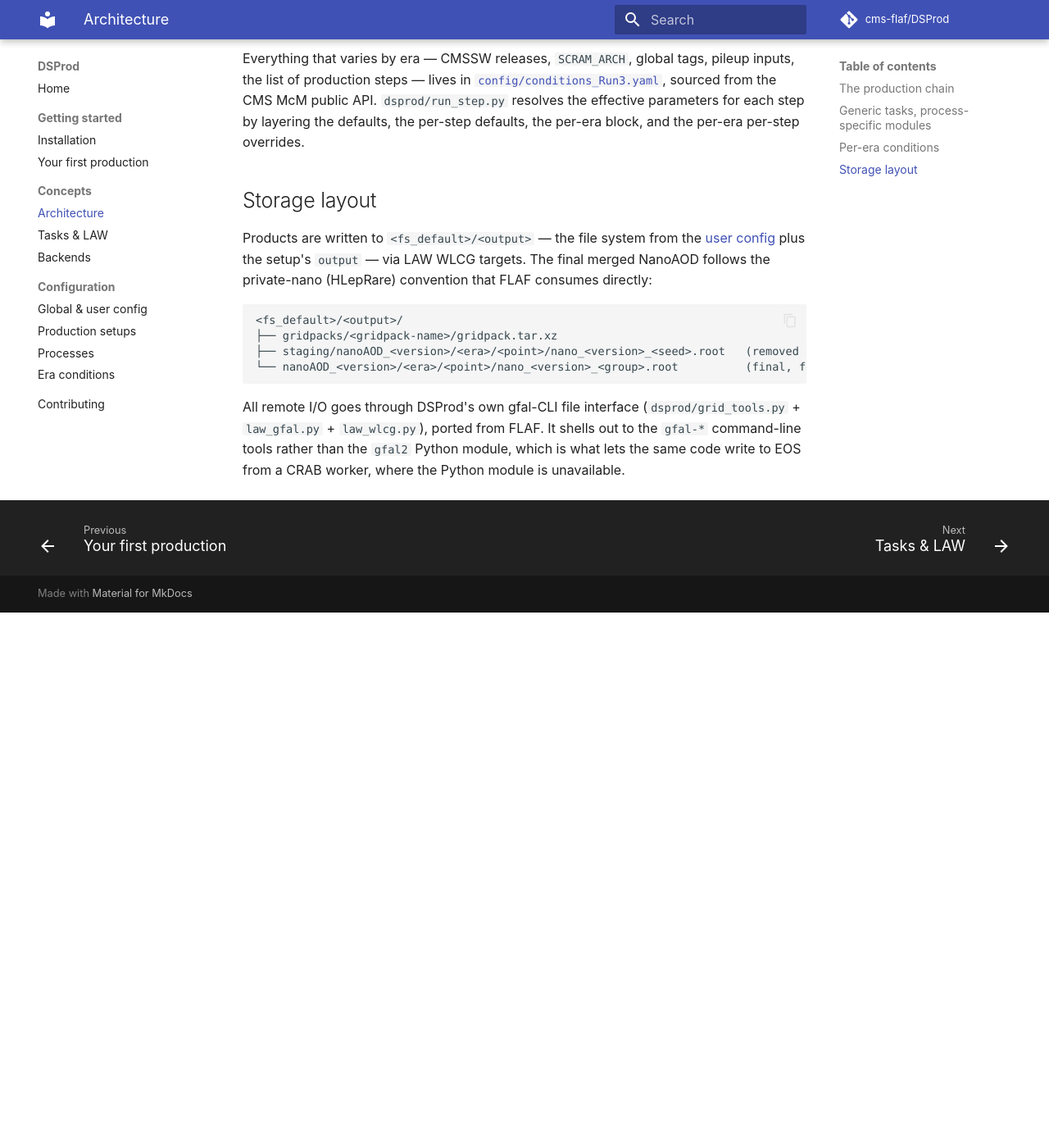
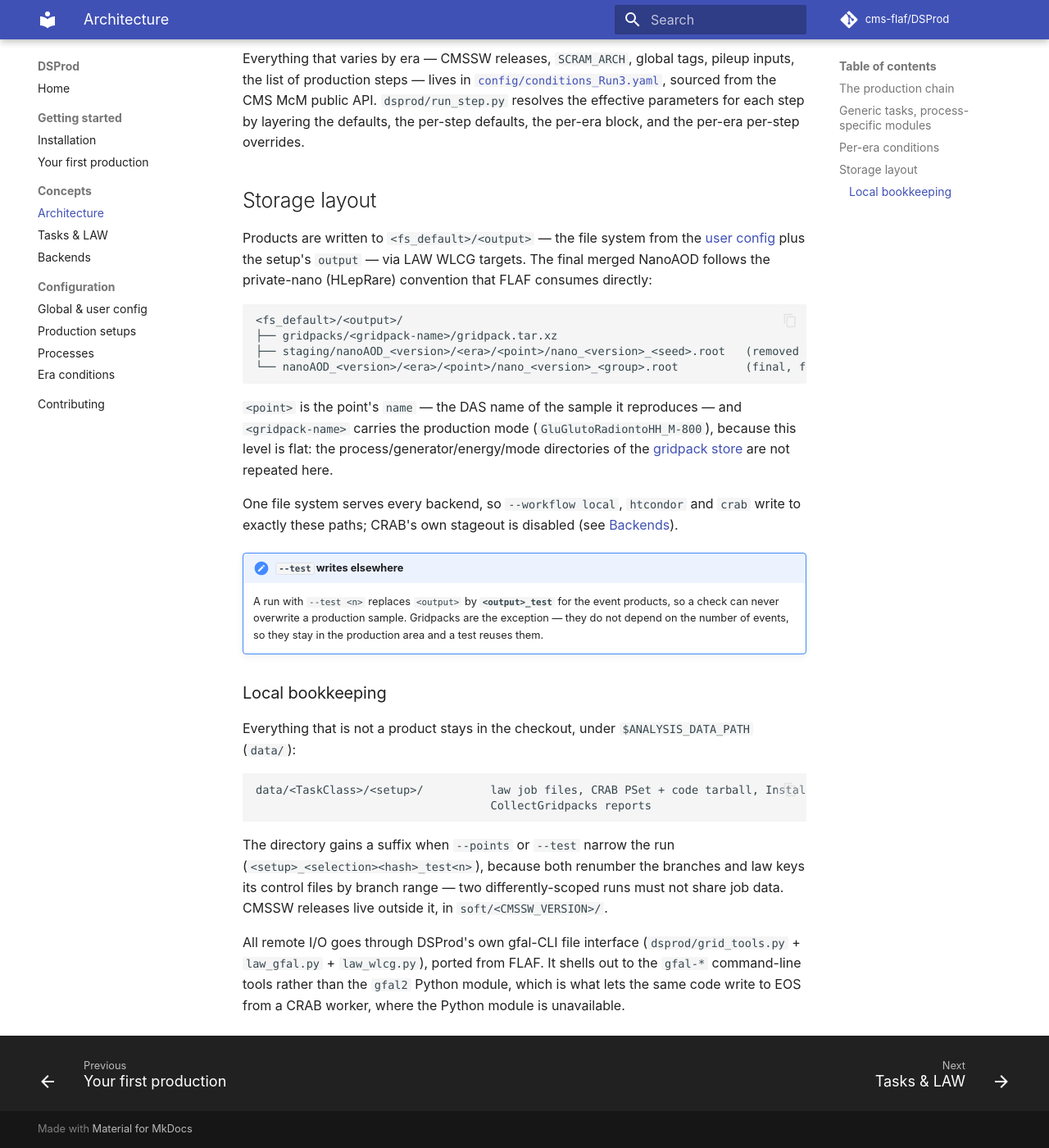
Before and after one commit to cms-flaf/DSProd, an MkDocs documentation site: the page built from docs/concepts/architecture.md, in a window 1280 px wide and 1400 px high, scrolled down 1882 px. Shown: the whole window at 82% size. Built offline with MkDocs 1.6.1 and Material for MkDocs 9.7.7, drawn with Linux system fonts in a browser that asks for light colours; comment, search, counter and statistics services are not loaded; before the commit the page ends 2629 px from its top, so only the background shows below that.

Commit message:
document the test output area and the local bookkeeping layout

````diff
--- a/docs/concepts/architecture.md
+++ b/docs/concepts/architecture.md
@@ -75,6 +75,33 @@ final merged NanoAOD follows the private-nano (HLepRare) convention that FLAF co
 └── nanoAOD_<version>/<era>/<point>/nano_<version>_<group>.root          (final, for FLAF)
 ```
 
+`<point>` is the point's `name` — the DAS name of the sample it reproduces — and `<gridpack-name>`
+carries the production mode (`GluGlutoRadiontoHH_M-800`), because this level is flat: the
+process/generator/energy/mode directories of the
+[gridpack store](https://github.com/cms-flaf/DSProdGridpacks) are not repeated here.
+
+One file system serves every backend, so `--workflow local`, `htcondor` and `crab` write to
+exactly these paths; CRAB's own stageout is disabled (see [Backends](backends.md)).
+
+!!! note "`--test` writes elsewhere"
+    A run with `--test <n>` replaces `<output>` by **`<output>_test`** for the event products, so a
+    check can never overwrite a production sample. Gridpacks are the exception — they do not depend
+    on the number of events, so they stay in the production area and a test reuses them.
+
+### Local bookkeeping
+
+Everything that is not a product stays in the checkout, under `$ANALYSIS_DATA_PATH` (`data/`):
+
+```
+data/<TaskClass>/<setup>/          law job files, CRAB PSet + code tarball, InstallCMSSW flags,
+                                   CollectGridpacks reports
+```
+
+The directory gains a suffix when `--points` or `--test` narrow the run
+(`<setup>_<selection><hash>_test<n>`), because both renumber the branches and law keys its control
+files by branch range — two differently-scoped runs must not share job data. CMSSW releases live
+outside it, in `soft/<CMSSW_VERSION>/`.
+
 All remote I/O goes through DSProd's own gfal-CLI file interface
 (`dsprod/grid_tools.py` + `law_gfal.py` + `law_wlcg.py`), ported from FLAF. It shells out to the
 `gfal-*` command-line tools rather than the `gfal2` Python module, which is what lets the same
````
Also changed, not shown: docs/configuration/settings.md (+2 -1 lines).
